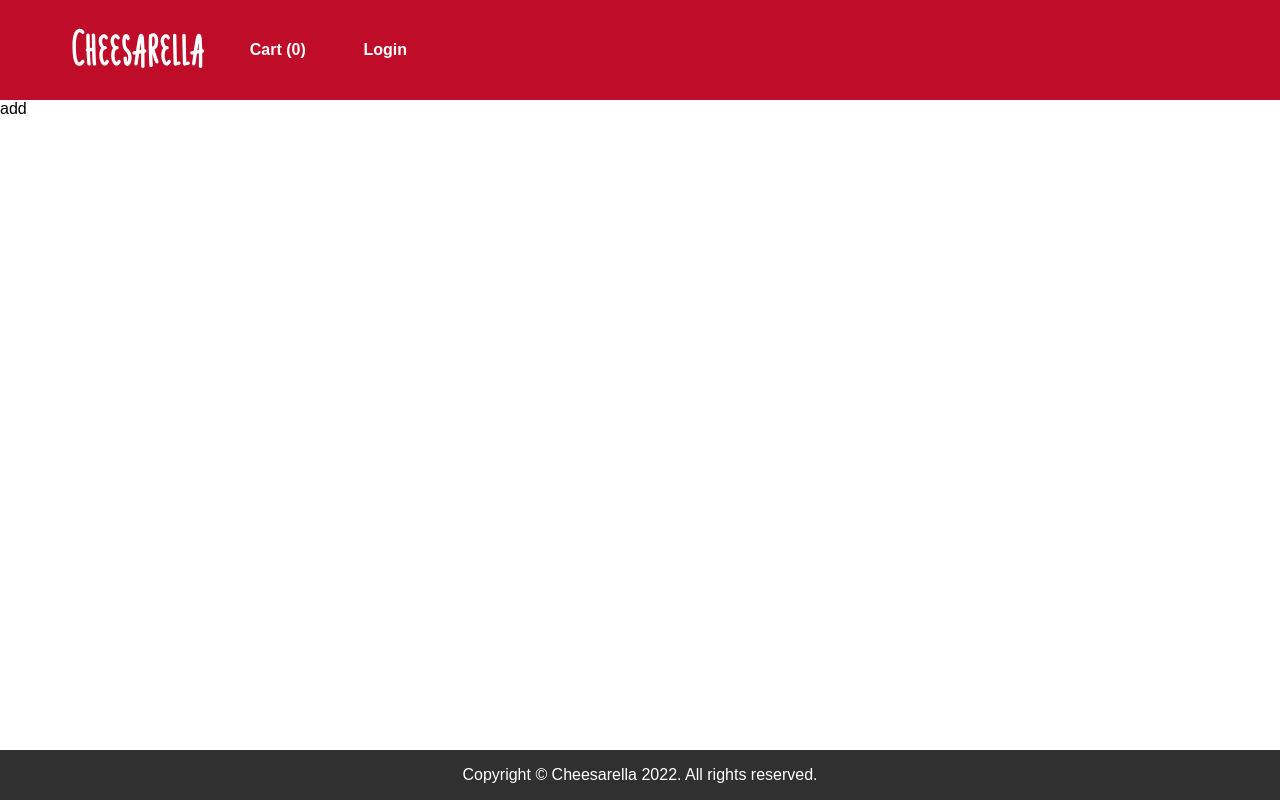
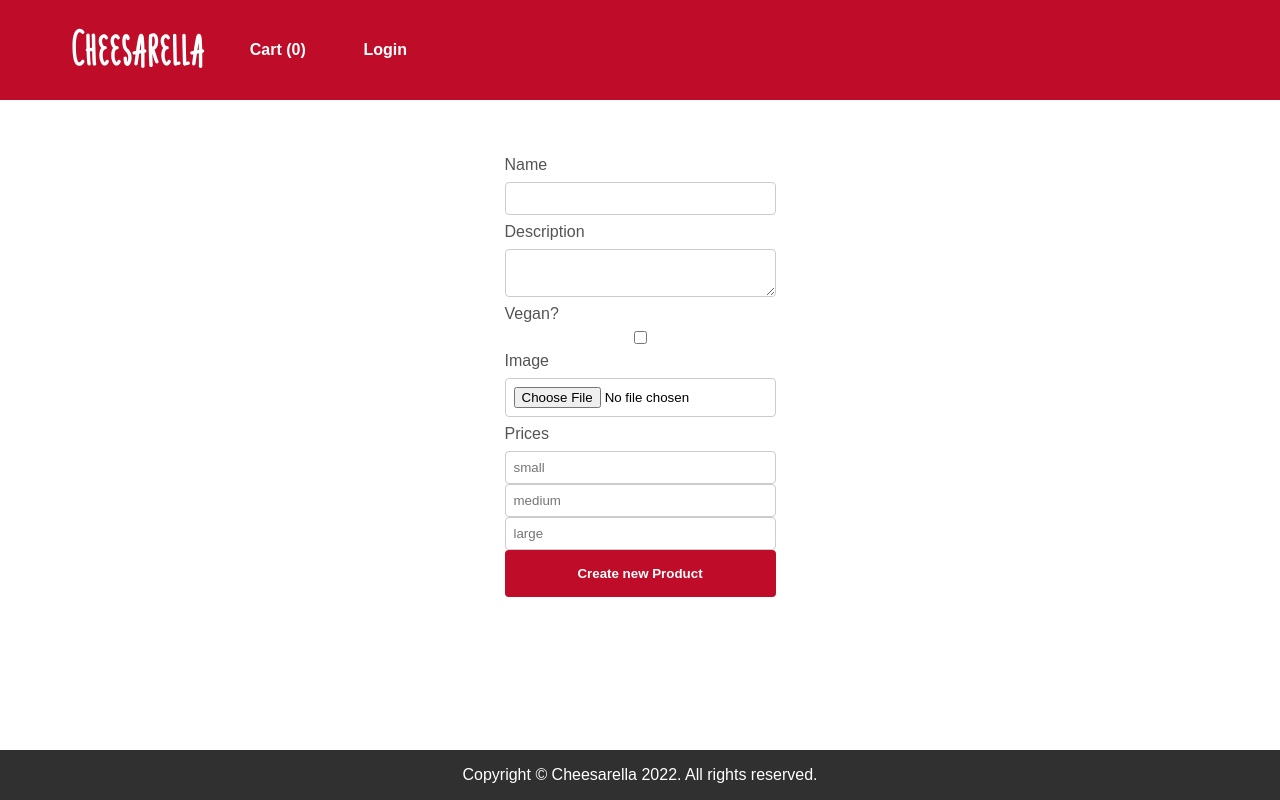
Before and after one commit to zahid47/pizza-app, a Next.js app in the folder client/: page /admin/products/add in a window 1280 px wide. Built offline with nearby package versions, Linux system fonts and the light colour scheme; no server answers.

Commit message:
more revamp

```diff
--- a/client/pages/admin/products/add.tsx
+++ b/client/pages/admin/products/add.tsx
@@ -1,3 +1,153 @@
-export default function add() {
-  return <div>add</div>;
+import Cookies from "js-cookie";
+import { useRouter } from "next/router";
+import { MouseEvent, useState } from "react";
+import axios from "../../../utils/axios";
+import styles from "../../../styles/Admin.add.module.css";
+
+export default function Add() {
+  const [product, setProduct] = useState<any>({
+    isVegan: false,
+    prices: [
+      { price: 999999, option: "small" },
+      { price: 999999, option: "medium" },
+      { price: 999999, option: "large" },
+    ],
+  });
+  const router = useRouter();
+
+  const handleAddNewProduct = async (
+    e: MouseEvent<HTMLButtonElement, globalThis.MouseEvent>
+  ) => {
+    e.preventDefault();
+
+    const data = new FormData();
+    data.append("name", product.name);
+    data.append("prices", JSON.stringify(product.prices));
+    data.append("description", product.description);
+    data.append("isVegan", product.isVegan);
+    data.append("images", product.image);
+
+    const accessToken = Cookies.get("accessToken");
+
+    await axios.post("/product", data, {
+      headers: {
+        "Content-Type": "multipart/form-data",
+        Authorization: `Bearer ${accessToken}`,
+      },
+    });
+    router.push("/admin");
+  };
+
+  return (
+    <div className={styles.container}>
+      <form encType="multipart/form-data">
+        <label htmlFor="name" className={styles.label}>
+          Name
+        </label>
+        <input
+          className={styles.input}
+          type="text"
+          id="name"
+          onChange={(e) => setProduct({ ...product, name: e.target.value })}
+        />
+
+        <label htmlFor="description" className={styles.label}>
+          Description
+        </label>
+        <textarea
+          className={styles.input}
+          id="description"
+          onChange={(e) =>
+            setProduct({ ...product, description: e.target.value })
+          }
+        />
+
+        <label htmlFor="vegan" className={styles.label}>
+          Vegan?
+        </label>
+        <input
+          className={styles.input}
+          type="checkbox"
+          id="vegan"
+          onChange={(e) =>
+            setProduct({ ...product, isVegan: e.target.checked })
+          }
+        />
+
+        <label htmlFor="images" className={styles.label}>
+          Image
+        </label>
+        <input
+          className={styles.input}
+          type="file"
+          id="images"
+          accept="jpeg, jpg, png"
+          // multiple
+          onChange={(e) => {
+            const target = e.target as HTMLInputElement;
+            const image: File = (target.files as FileList)[0];
+            setProduct({ ...product, image });
+          }}
+        />
+
+        <label htmlFor="prices" className={styles.label}>
+          Prices
+        </label>
+        <div id="prices">
+          <input
+            className={styles.input}
+            type="number"
+            id="small"
+            placeholder="small"
+            onChange={(e) => {
+              setProduct({
+                ...product,
+                prices: [
+                  { price: e.target.value, option: "small" },
+                  { price: product.prices[1].price, option: "medium" },
+                  { price: product.prices[2].price, option: "large" },
+                ],
+              });
+            }}
+          />
+          <input
+            className={styles.input}
+            type="number"
+            id="medium"
+            placeholder="medium"
+            onChange={(e) => {
+              setProduct({
+                ...product,
+                prices: [
+                  { price: product.prices[0].price, option: "small" },
+                  { price: e.target.value, option: "medium" },
+                  { price: product.prices[2].price, option: "large" },
+                ],
+              });
+            }}
+          />
+          <input
+            className={styles.input}
+            type="number"
+            id="large"
+            placeholder="large"
+            onChange={(e) => {
+              setProduct({
+                ...product,
+                prices: [
+                  { price: product.prices[0].price, option: "small" },
+                  { price: product.prices[1].price, option: "medium" },
+                  { price: e.target.value, option: "large" },
+                ],
+              });
+            }}
+          />
+        </div>
+
+        <button className={styles.loginbtn} onClick={handleAddNewProduct}>
+          Create new Product
+        </button>
+      </form>
+    </div>
+  );
 }
--- a/client/pages/login.tsx
+++ b/client/pages/login.tsx
@@ -25,7 +25,7 @@ export default function Login() {
 
   return (
     <div className={styles.container}>
-      <form>
+      <div>
         <label className={styles.label}>Email</label>
         <input
           className={styles.input}
@@ -66,7 +66,7 @@ export default function Login() {
             <a className={styles.createlink}>Create One!</a>
           </Link>
         </p>
-      </form>
+      </div>
     </div>
   );
 }
--- a/client/pages/products/[id].tsx
+++ b/client/pages/products/[id].tsx
@@ -34,14 +34,15 @@ export default function SingleProduct({ product }: any) {
       <div className={styles.info}>
         <h1 className={styles.title}>{product.name}</h1>
         <p className={styles.desc}>{product.description}</p>
-        <form onChange={(e: any) => setOption(e.target.value)}>
+        {/* FIXME: dont hardcode the options */}
+        <div onChange={(e: any) => setOption(e.target.value)}>
           <input type="radio" name="option" value="small" defaultChecked />{" "}
           <span className={styles.options}>Small</span>
           <input type="radio" name="option" value="medium" />{" "}
           <span className={styles.options}>Medium</span>
           <input type="radio" name="option" value="large" />{" "}
           <span className={styles.options}>Large</span>
-        </form>
+        </div>
         <p className={styles.price}>
           ${product.prices.filter((p: any) => p.option === option)[0].price}
         </p>
--- a/client/pages/register.tsx
+++ b/client/pages/register.tsx
@@ -23,7 +23,7 @@ export default function Register() {
 
   return (
     <div className={styles.container}>
-      <form>
+      <div>
         <label className={styles.label}>Name</label>
         <input
           className={styles.input}
@@ -75,7 +75,7 @@ export default function Register() {
             <a className={styles.createlink}>Log In</a>
           </Link>
         </p>
-      </form>
+      </div>
     </div>
   );
 }
--- /dev/null
+++ b/client/styles/Admin.add.module.css
@@ -0,0 +1,55 @@
+.container {
+  display: flex;
+  flex-direction: column;
+  align-items: center;
+  justify-content: center;
+  height: 70vh;
+}
+
+.label {
+  display: block;
+  margin-top: 0.5rem;
+  margin-bottom: 0.5rem;
+  color: rgb(84, 84, 84);
+}
+
+.input {
+  display: block;
+  width: 100%;
+  padding: 0.5rem;
+  border: 1px solid #ccc;
+  border-radius: 0.25rem;
+}
+
+.error {
+  color: var(--cheesarella_red);
+  margin-top: 0.4rem;
+}
+
+.forgotpass {
+  display: block;
+  margin-top: 1rem;
+  color: rgb(84, 84, 84);
+  margin-bottom: 1rem;
+  cursor: pointer;
+}
+
+.loginbtn {
+  display: block;
+  width: 100%;
+  padding: 1rem;
+  background-color: var(--cheesarella_red);
+  color: #fff;
+  font-weight: bold;
+  border: none;
+  border-radius: 0.25rem;
+  margin-bottom: 1rem;
+  cursor: pointer;
+}
+
+.createlink {
+  margin-top: 1rem;
+  color: var(--cheesarella_red);
+  cursor: pointer;
+  font-weight: bold;
+}
```
